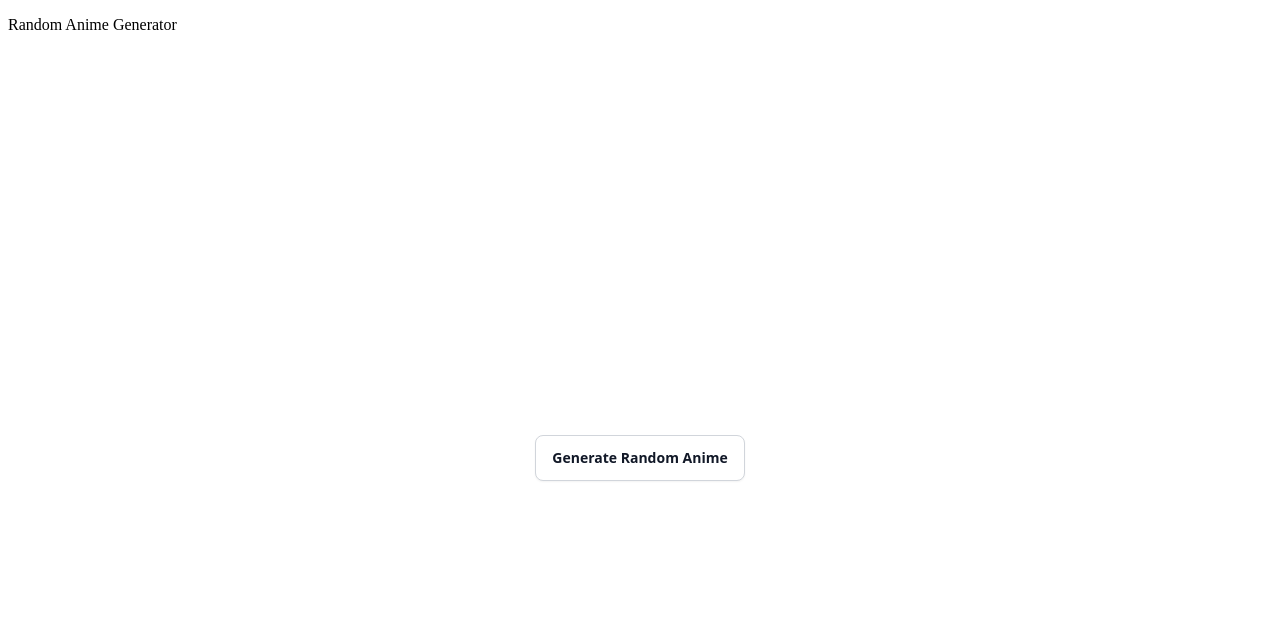
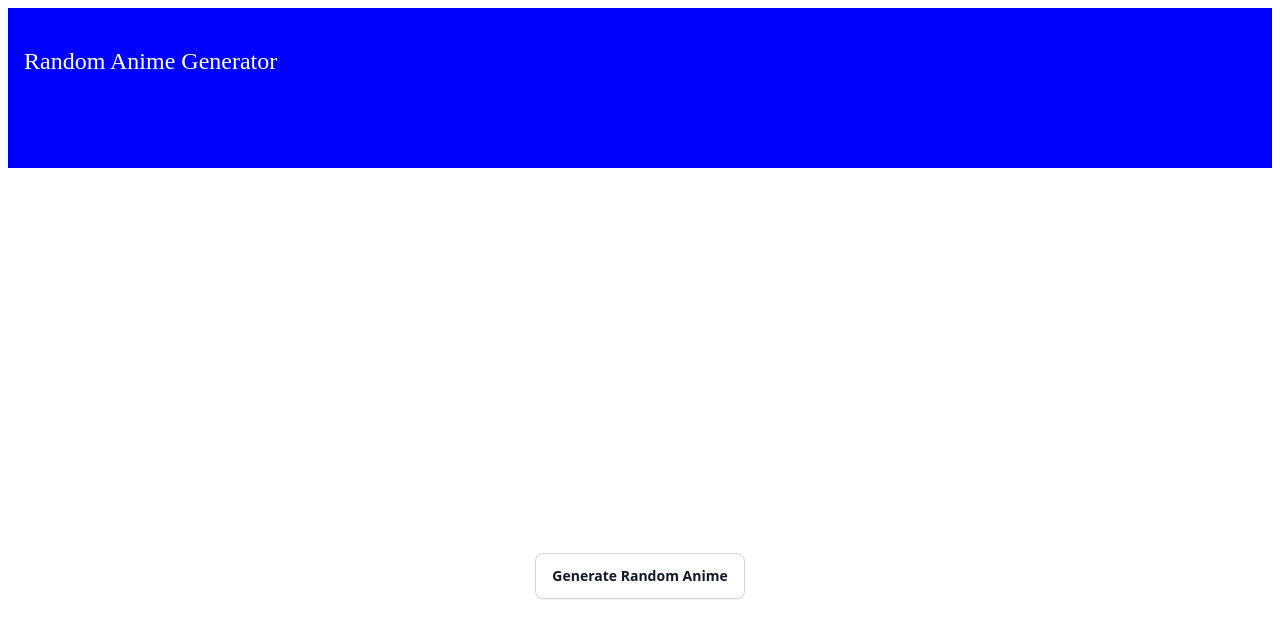
Before and after one commit to jahnav-sannapureddy/random-anime, a plain HTML site: page index.html in a window 1280 px wide. Drawn offline with Linux system fonts and the light colour scheme.

Commit message:
Update style.css

```diff
--- a/style.css
+++ b/style.css
@@ -8,6 +8,13 @@ body{
     font-family: 'Inter', sans-serif;
     margin: 8px;
     font-size: large;
+}
+#header{
+    height: 16vh;
+    background-color: blue;
+    color: white;
+    font-size: 24px;
+    padding: 16px;
 }
 #container{
     display: flex;
```
